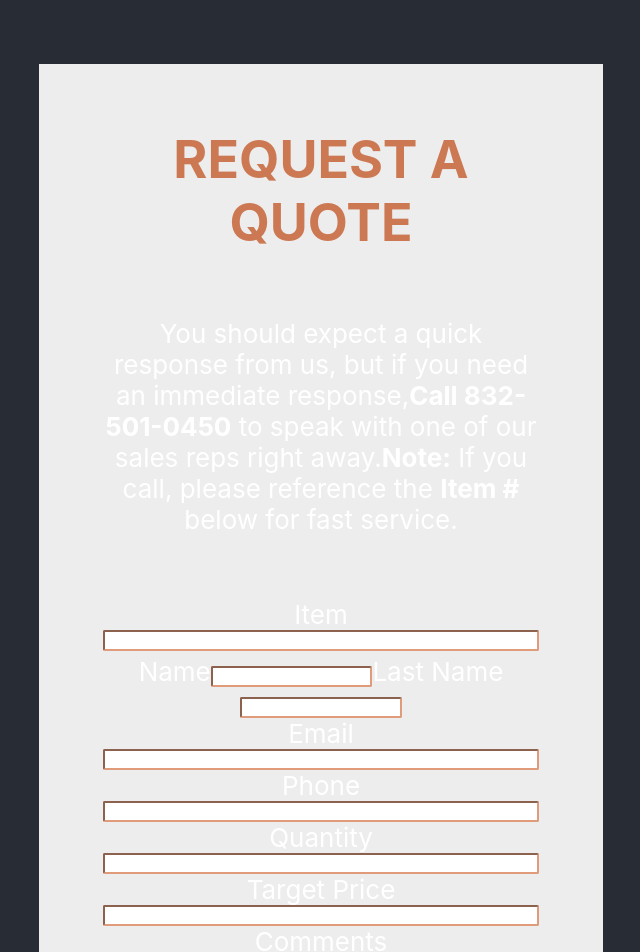
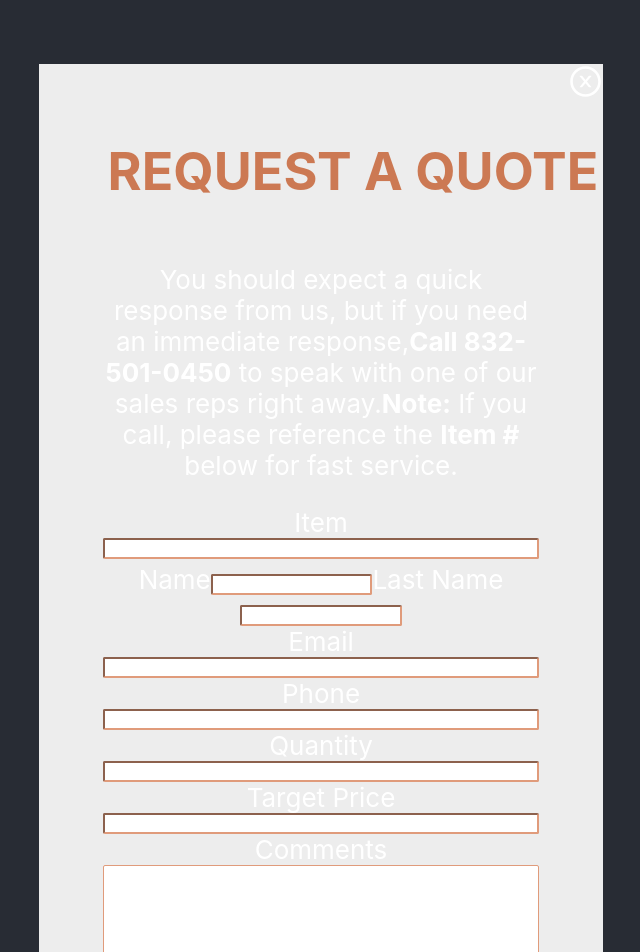
Before and after one commit to ZarqaShehwar/canyoncomponents, a React (Create React App) app: page / in a window 1280 px wide. Shown: the top 952 px of the page, without its empty margins (319-959 px from the left). Built offline with nearby package versions, Linux system fonts and the light colour scheme.

Commit message:
make small changes

```diff
--- a/src/components/REquestQutoe/RequestQuote.jsx
+++ b/src/components/REquestQutoe/RequestQuote.jsx
@@ -1,13 +1,13 @@
 import React from 'react'
 import '../REquestQutoe/request.css'
-
+import { AiOutlineCloseCircle } from 'react-icons/ai'
 const RequestQuote = () => {
     return (
         <>
 
-            <div className='container'>
+            <div className='container '>
                 <div className="icon">
-
+                   <AiOutlineCloseCircle size={35}/>
                 </div>
                 <h1 className='head'>REQUEST A QUOTE</h1>
                 <p className='para'>
--- a/src/components/REquestQutoe/request.css
+++ b/src/components/REquestQutoe/request.css
@@ -3,18 +3,27 @@
     margin-left: 28vw;
     margin-right: 28vw;
     background-color: #EDEDED;
+    display: flex;
+    flex-direction: column;
+    /* align-items: center; */
+    /* justify-content: space-evenly;s */
 }
 .head{
     color: #cc7953;
-    margin: 5vw;
+    margin-left: 5vw;
 }
 .para{
-    margin: 5vw;
+    margin-left: 5vw;
+    margin-right: 5vw;
+}
+.icon{
+    margin-left: auto;
 }
 .form{
     display: flex;
     flex-direction: column;
-    margin: 5vw;
+    margin-left: 5vw;
+    margin-right: 5vw;
 }
 .subbtn{
     background-color:#cc7953 ;
```
